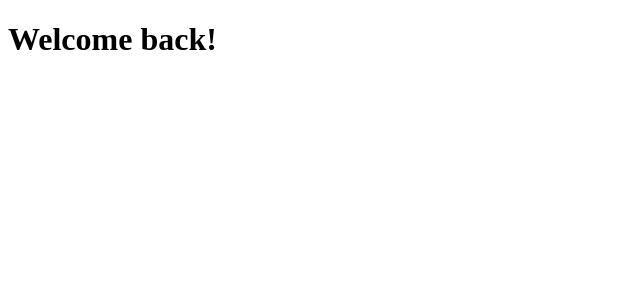
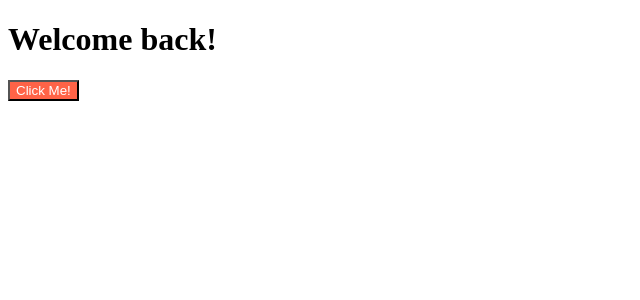
Before and after one commit to lilianlee0213/react-for-beginners, a React (Create React App) app: page / in a window 1280 px wide. Shown: the top 300 px of the page, without its empty margins (0-640 px from the left). Built offline with nearby package versions, Linux system fonts and the light colour scheme.

Commit message:
Tour of CRA

```diff
--- a/package.json
+++ b/package.json
@@ -6,6 +6,7 @@
     "@testing-library/jest-dom": "^5.16.5",
     "@testing-library/react": "^13.4.0",
     "@testing-library/user-event": "^13.5.0",
+    "prop-types": "^15.8.1",
     "react": "^18.2.0",
     "react-dom": "^18.2.0",
     "react-scripts": "5.0.1",
--- a/src/App.js
+++ b/src/App.js
@@ -1,7 +1,9 @@
+import Button from './Button';
 function App() {
 	return (
 		<div>
 			<h1>Welcome back!</h1>
+			<Button text={'Click Me!'} />
 		</div>
 	);
 }
--- /dev/null
+++ b/src/Button.js
@@ -0,0 +1,7 @@
+import PropTypes from 'prop-types';
+import styles from './Button.module.css';
+function Button({text}) {
+	return <button className={styles.btn}>{text}</button>;
+}
+Button.propTypes = {text: PropTypes.string.isRequired};
+export default Button;
--- /dev/null
+++ b/src/Button.module.css
@@ -0,0 +1,4 @@
+.btn {
+	color: white;
+	background-color: tomato;
+}
```
Also changed, not shown: 1 other file (tests, documents, lock files or other folders).
